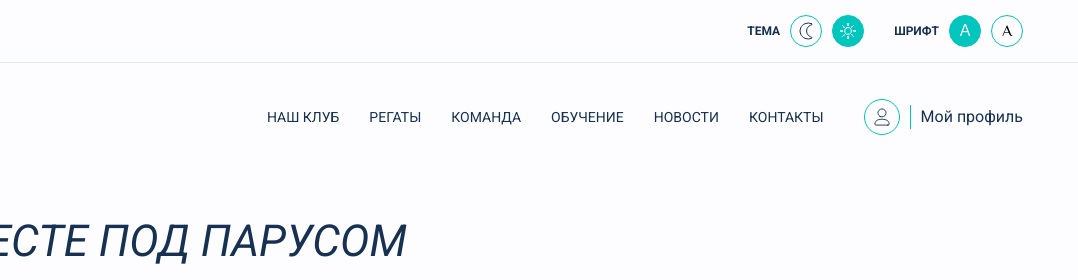
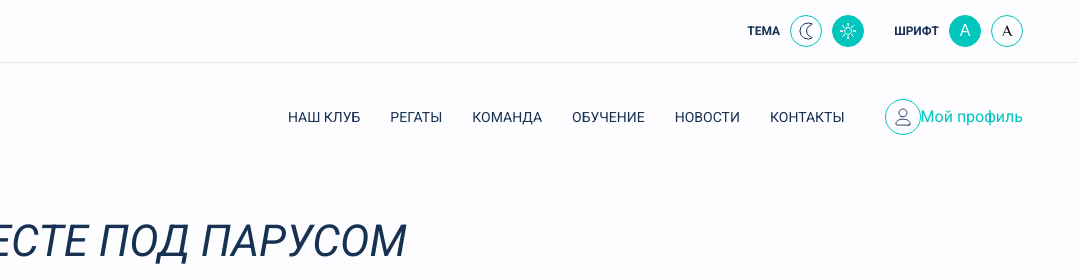
Before and after one commit to BlackYoshiii/yach-club, a plain HTML site: page index.html in a window 1280 px wide. Shown: the top 280 px of the page, 202-1280 px from the left. Drawn offline with Linux system fonts and the light colour scheme.

Commit message:
добавляет ссылку на мой профиль

```diff
--- a/css/style.css
+++ b/css/style.css
@@ -256,10 +256,32 @@ body {
 
 .myprofile {
   margin: 0;
-  margin-left: 10px;
   padding: 0;
-  padding-left: 10px;
-  border-left: 1px solid #00c6bd;
+}
+
+.myprofile-link {
+  position: relative;
+  text-decoration: none;
+  color: #00c6bd;
+  cursor: pointer;
+  line-height: 1;
+}
+
+.myprofile-link::after {
+  content: "";
+  display: block;
+  position: absolute;
+  left: 0;
+  width: 0;
+  height: 2px;
+  color: rgba(22, 49, 82, 0.5);
+  background-color: #00c6bd;
+  transition: 0.3s ease-out;
+}
+
+.myprofile-link:hover::after,
+.myprofile-link:focus::after {
+	width: 100%;
 }
 
 /* main */
--- a/index.html
+++ b/index.html
@@ -60,7 +60,9 @@
         <a class="signin" href="#">
           <img src="img/user.svg" width="16" height="18" alt="Кабинет пользователя">
         </a>
-        <p class="myprofile">Мой профиль</p>
+        <a class="myprofile-link" href="#">
+          <p class="myprofile">Мой профиль</p>
+        </a>
       </nav>
     </header>
     <main class="main-content">
```
